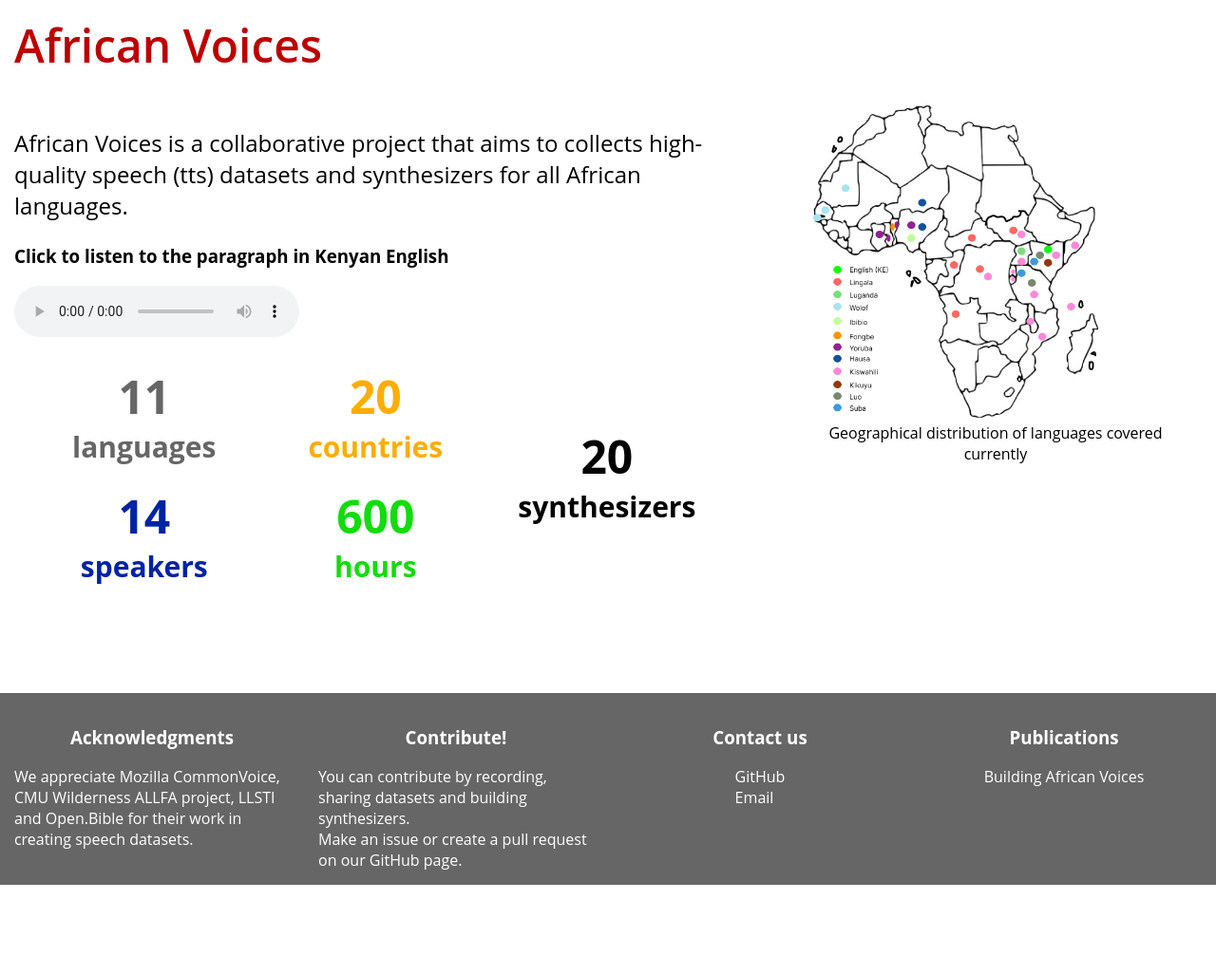
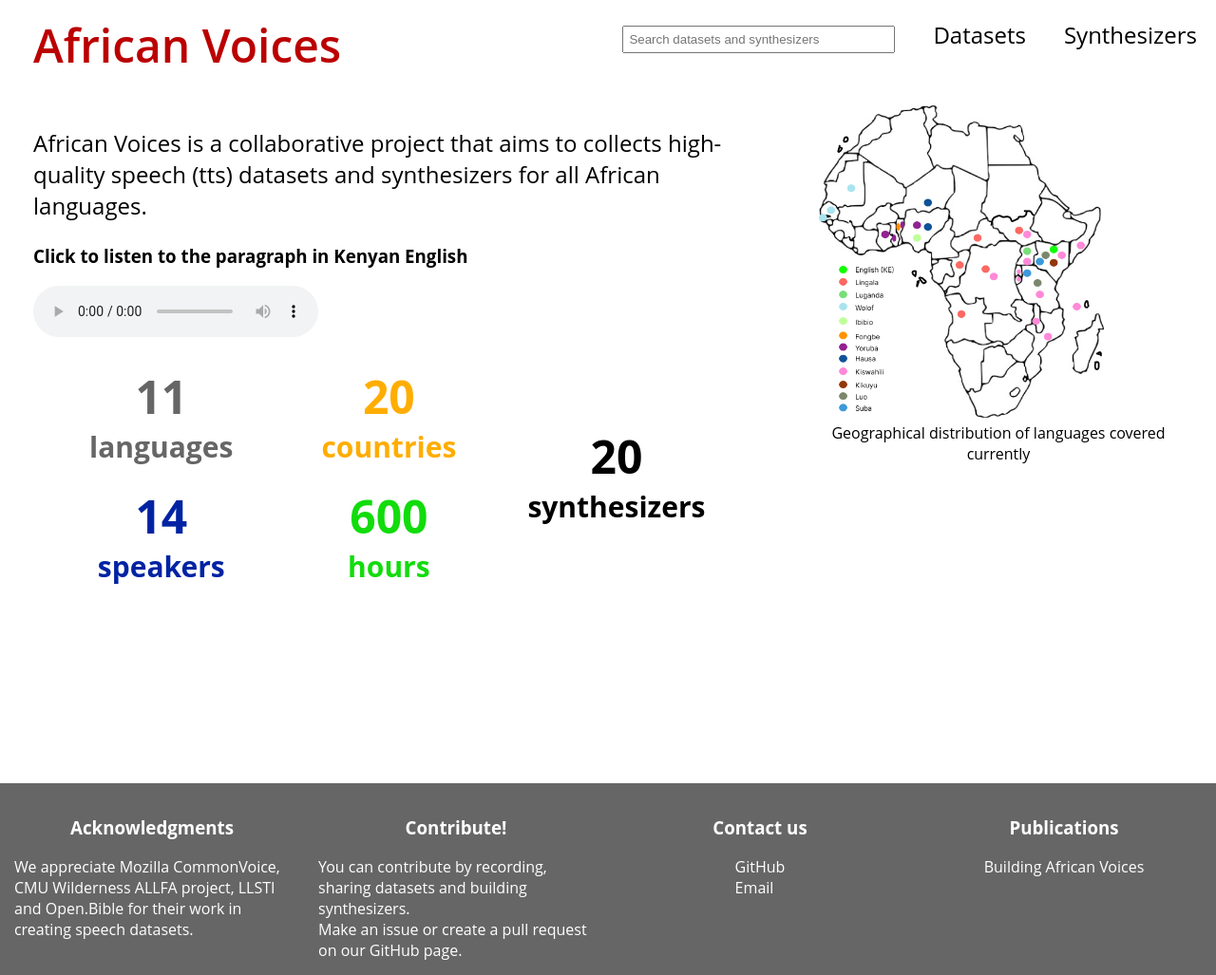
Before and after one commit to Pogayo/african-voices-web, a Django app: page / in a window 1280 px wide. Shown: the whole page at 95% size. Before the commit the page ends 932 px from the top, so only its background shows below. Run offline with Django 4.2, Linux system fonts and the light colour scheme; data that the repository does not hold is empty.

Commit message:
added navidation and search bar

```diff
--- a/app/static/app/style.css
+++ b/app/static/app/style.css
@@ -1,39 +1,27 @@
 
-#home-header {
-    /*position: absolute;*/
-    /*width: 599px;*/
-    /*height: 141px;*/
-    /*left: 32px;*/
-    /*top: 55px;*/
+#home-logotext {
 
     font-style: normal;
     font-weight: 600;
     font-size: 48px;
     line-height: 65px;
     padding: 15px;
-
     color: #BB0000;
-
 }
 
 #home-map {
     width: 300px;
     max-width: 100%;
     height: auto;
-
-
 }
 
 #map-wrapper {
     float: right;
     width: 30%
-    /*margin-left:20px*/
 
 }
 
 #home-exp {
-
-    font-family: 'Open Sans';
     font-style: normal;
     font-weight: 400;
     font-size: 24px;
@@ -50,9 +38,29 @@
 
 }
 
-.col-md-12 {
-    padding-left: 0px;
-    padding-right: 0px;
+.site-header {
+    display: flex;
+    justify-content: space-between;
+    margin-left:20px
+}
+
+.nav {
+    display: flex;
+    justify-content: space-between;
+    font-size: 1.5em;
+}
+
+.nav > * {
+    margin: 20px
+}
+
+.nav > a {
+    text-decoration: none;
+    color: #000000;
+}
+
+.nav > a:hover {
+    color: #BB0000;
 }
 
 footer {
@@ -61,7 +69,7 @@ footer {
     color: white;
     display: flex;
     flex-flow: row wrap;
-    flex:1;
+    flex: 1;
 
 }
 
@@ -83,10 +91,9 @@ body {
     font-family: 'Open Sans';
     box-sizing: content-box;
     min-height: 100%;
+}
 
-
-}
-#home-stats{
+#home-stats {
     display: grid;
     /*flex-direction: row;*/
     /*flex-flow: row wrap;*/
@@ -99,14 +106,46 @@ body {
     text-align: center;
 }
 
-.home-stats-item{
+.home-stats-item {
     padding: 10px 5px;
     dislay: flex;
     flex: 1;
     min-width: 0;
-    font-size:30px
+    font-size: 30px
 
 }
+
 .content {
-  min-height: calc(100vh - 70px);
+    min-height: calc(100vh - 70px);
+    margin-left:20px
 }
+
+
+#myUL {
+    list-style-type: none;
+    padding: 0;
+    margin: 0;
+    position: fixed; /* instead of : position:absolute;*/
+    top: 7%; /* instead of : top:100%;*/
+    background-color: white;
+    /*border: 1px solid black;*/
+    z-index: 50;
+}
+
+#myUL li a {
+    margin-top: -1px; /* Prevent double borders */
+    padding: 10px;
+    text-decoration: none;
+    font-size: 18px;
+    color: black;
+    display: block;}
+
+
+#myUL li a:hover:not(.header) {
+    background-color:#FFAD00;
+    color: white;
+}
+
+input {
+    padding: 5px 5px;
+}
--- a/app/templates/app/base_generic.html
+++ b/app/templates/app/base_generic.html
@@ -2,15 +2,111 @@
 <!DOCTYPE html>
 <html lang="en">
 <head>
-  {% block title %}<title>African Voices</title>{% endblock %}
-  <link rel="stylesheet" href="{% static 'app/style.css' %}">
-  <meta charset="utf-8">
-  <meta name="viewport" content="width=device-width, initial-scale=1">
-<!--  <link href="https://cdn.jsdelivr.net/npm/bootstrap@5.1.3/dist/css/bootstrap.min.css" rel="stylesheet" integrity="sha384-1BmE4kWBq78iYhFldvKuhfTAU6auU8tT94WrHftjDbrCEXSU1oBoqyl2QvZ6jIW3" crossorigin="anonymous">-->
+    {% block title %}<title>African Voices</title>{% endblock %}
+    <link rel="stylesheet" href="{% static 'app/style.css' %}">
+    <meta charset="utf-8">
+    <meta name="viewport" content="width=device-width, initial-scale=1">
+    <!--  <link href="https://cdn.jsdelivr.net/npm/bootstrap@5.1.3/dist/css/bootstrap.min.css" rel="stylesheet" integrity="sha384-1BmE4kWBq78iYhFldvKuhfTAU6auU8tT94WrHftjDbrCEXSU1oBoqyl2QvZ6jIW3" crossorigin="anonymous">-->
 </head>
 <body>
-  {% block sidebar %}<!-- insert default navigation text for every page -->{% endblock %}
-  {% block content %}<!-- default content text (typically empty) -->{% endblock %}
-  {% block footer %}<!-- default footer text (typically empty) -->{% endblock %}
+{% block header %}
+<header>
+    <div class="row site-header">
+        <div class="logo" id="home-logotext">
+            African Voices
+        </div>
+        <div class="nav">
+
+            <div id="searchbar">
+                <div class="col-md-12">
+                    <div class="search-bar">
+                        <input type="text" id="myInput" onkeyup="myFunction()"
+                               placeholder="Search datasets and synthesizers"
+                               title="Type in a name">
+                        <ul id="myUL">
+
+                            {% for language in languages %}
+                            <li style="display:none"><a href="#"> {{language.lang_name}} </a></li>
+                            {% endfor %}
+                        </ul>
+
+                    </div>
+                </div>
+            </div>
+            <a href="{% url 'datasets' %}" class="nav-link">
+                Datasets
+            </a>
+            <a href="{% url 'synthesizers' %}" class="nav-link">
+                Synthesizers
+            </a>
+        </div>
+    </div>
+
+</header>
+{% endblock %}
+{% block sidebar %}<!-- insert default navigation text for every page --> {% endblock %}
+{% block content %}<!-- default content text (typically empty) --> {% endblock %}
+{% block footer %}
+<footer>
+    <div class="row">
+        <div class="footer-logo" id="acknowledge-footer">
+            <h3> Acknowledgments</h3>
+
+            We appreciate Mozilla CommonVoice, CMU Wilderness ALLFA project, LLSTI and Open.Bible for their
+            work in creating speech datasets.
+            <!--                    <p>CMU Wilderness </p>-->
+            <!--                    <p>ALLFA project </p>-->
+            <!--                    <p>LLSTI</p>-->
+            <!--                    <p>Open.Bible </p>-->
+
+        </div>
+        <div class="footer-logo" id="contibute-footer">
+            <h3>Contribute!</h3>
+            You can contribute by recording, sharing datasets and building synthesizers.<br>
+            Make an issue or create a pull request on our GitHub page.
+        </div>
+        <div class="footer-logo" id="contact-footer">
+            <h3>Contact us</h3>
+            GitHub <br>
+            Email
+        </div>
+        <div class="footer-logo" id="pub-footer">
+            <h3>Publications</h3>
+            Building African Voices <br>
+        </div>
+    </div>
+</footer>
+{% endblock %}
+
 </body>
+
+<script>
+    var input = document.getElementById("myInput");
+    input.setAttribute('size',input.getAttribute('placeholder').length);
+
+    function myFunction() {
+        var input, filter, ul, li, a, i, txtValue;
+        input = document.getElementById("myInput");
+        filter = input.value.toUpperCase();
+        ul = document.getElementById("myUL");
+        li = ul.getElementsByTagName("li");
+        if (filter.length === 0 ){
+            for (i = 0; i < li.length; i++) {
+                li[i].style.display = "none";
+            }
+        }
+        else {
+            for (i = 0; i < li.length; i++) {
+                a = li[i].getElementsByTagName("a")[0];
+                txtValue = a.textContent || a.innerText;
+                if (txtValue.toUpperCase().indexOf(filter) > -1) {
+                    li[i].style.display = "";
+                } else {
+                    li[i].style.display = "none";
+                }
+            }
+        }
+
+    }
+</script>
 </html>
--- a/app/templates/app/index.html
+++ b/app/templates/app/index.html
@@ -3,21 +3,9 @@
 
 {% block content %}
 <div class="content">
-    <header>
-    <div class="container">
-        <div class="row">
-            <div class="col-md-12">
-                <div class="logo" id="home-header">
-                    African Voices
-                </div>
-            </div>
-        </div>
-    </div>
-
-</header>
 
 
-<div style="float: left; width:60%; padding: 15px">
+<div style="float: left; width:60%; padding: 15px;  ">
     <p id="home-exp">
         African Voices is a collaborative project that aims to collects high-quality speech (tts) datasets and
         synthesizers for all African languages.
--- a/app/urls.py
+++ b/app/urls.py
@@ -4,4 +4,7 @@ from . import views
 
 urlpatterns = [
     path('', views.index, name='index'),
+    path('/datasets', views.datasets, name='datasets'),
+    path('/synthesizers', views.synthesizers, name='synthesizers'),
+
 ]
--- a/app/views.py
+++ b/app/views.py
@@ -17,6 +17,13 @@ def index(request):
     return render(request, 'app/index.html', context)
 
 
+def datasets(request):
+    return render(request, 'app/datasets.html')
+
+def synthesizers(request):
+    return render(request, 'app/synthesizers.html')
+
+
 def execute_transcription():
     print("Executing bash command")
     script = "/Users/nelsonbassey/Development/others/african_voices/transcribe.sh"
```
Also changed, not shown: other parts of app/templates/app/index.html (+0 -36 lines), app/templates/app/datasets.html (added, +8 -0 lines), app/templates/app/synthesizers.html (added, +10 -0 lines).
